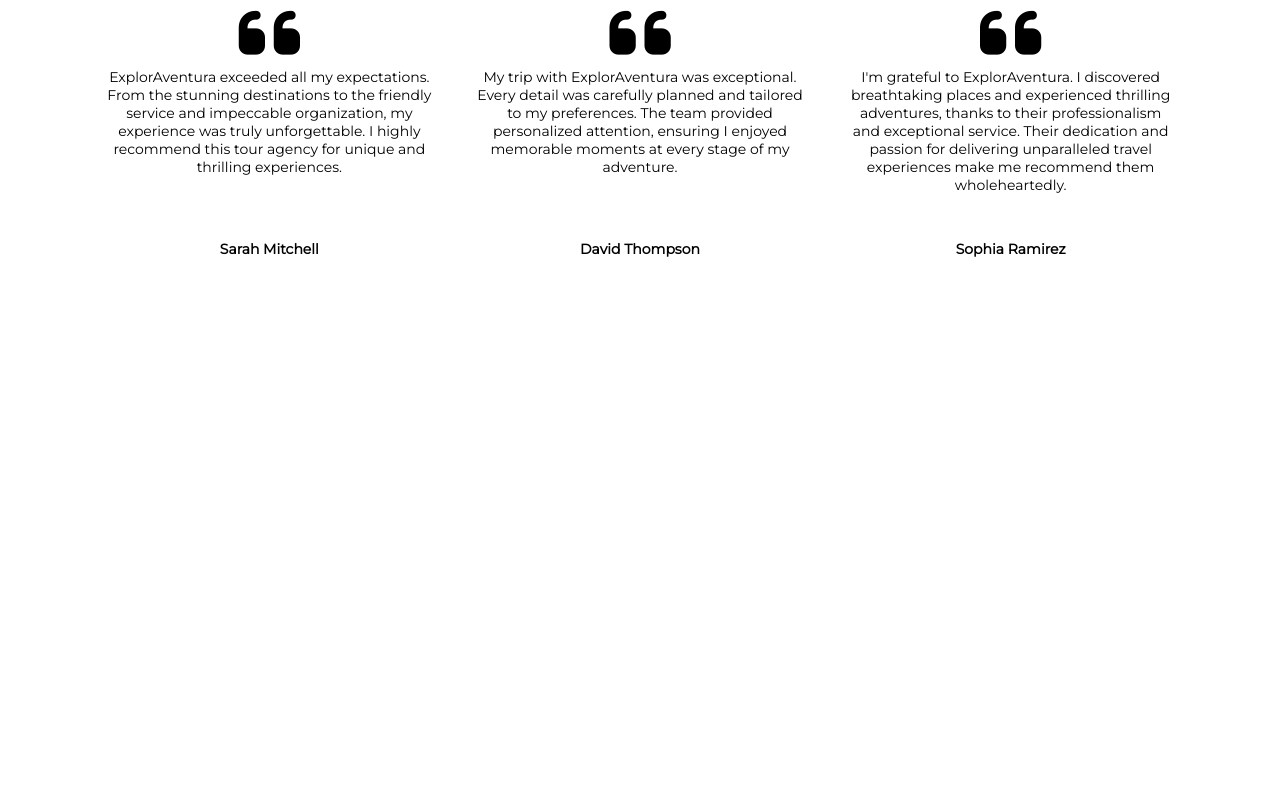
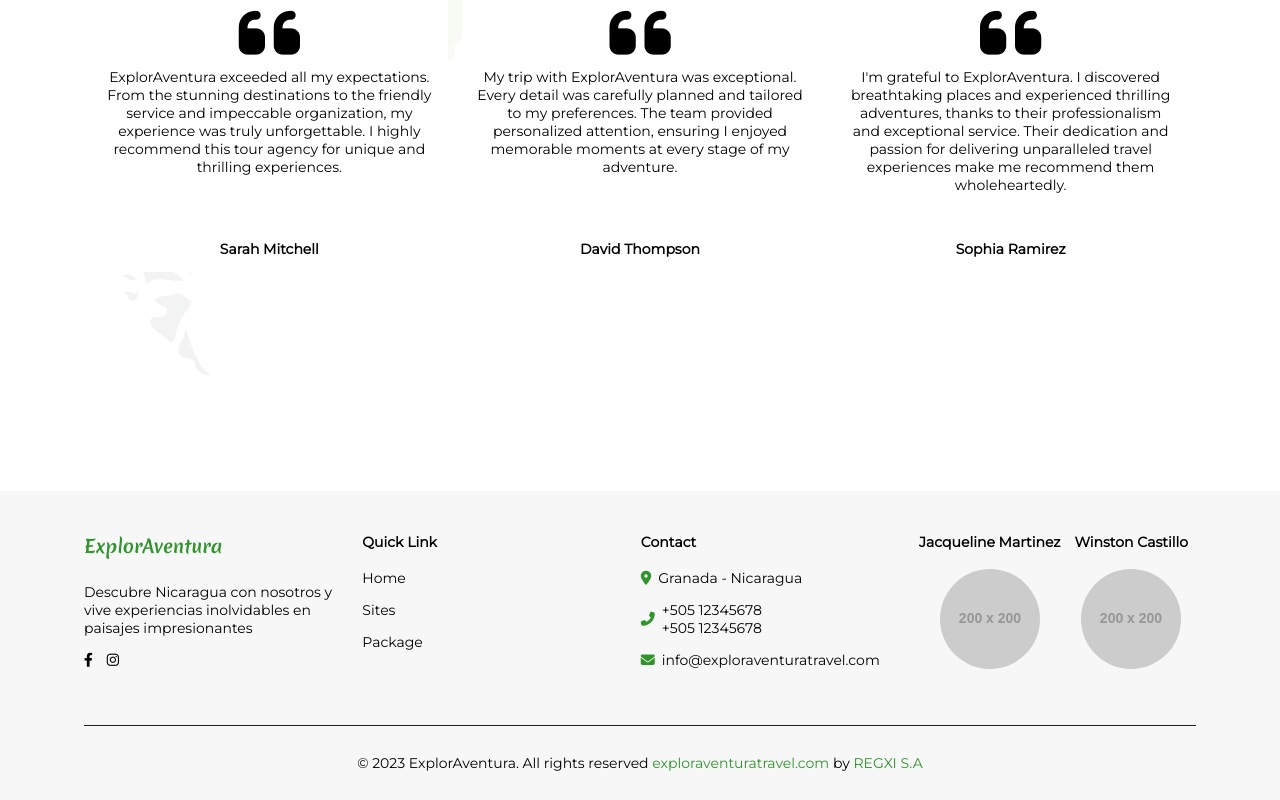
Before and after one commit to REGXI/ExplorAventura, a React (Vite) app: page / in a window 1280 px wide. Shown: the part 2431-3231 px from the top of the page. Before the commit the page ends 2922 px from the top, so only its background shows below. Built offline with nearby package versions, Linux system fonts and the light colour scheme.

Commit message:
feat: adding new footer component

```diff
--- a/src/App.jsx
+++ b/src/App.jsx
@@ -1,5 +1,6 @@
 import { Route, Routes } from 'react-router-dom'
 import Header from './components/Header'
+import Footer from './components/Footer'
 import './App.css'
 
 import HomePage from './pages/home'
@@ -15,6 +16,8 @@ function App() {
         <Route path="/package" element={<div>package</div>} />
         <Route path="/contact" element={<div>Contact</div>} />
       </Routes>
+
+      <Footer />
     </div>
   )
 }
--- /dev/null
+++ b/src/components/Footer/index.jsx
@@ -0,0 +1,89 @@
+import './index.scss'
+import { useTranslation } from 'react-i18next'
+import { Link } from 'react-router-dom'
+export default function Footer() {
+  const { t } = useTranslation()
+
+  // return current year
+  const currentYear = new Date().getFullYear()
+
+  return (
+    <footer className="footer">
+      <div className="footer-content">
+        <section className="summary">
+          <h3>ExplorAventura</h3>
+          <div>
+            <p>{t('footer.summary')}</p>
+          </div>
+
+          <div className="social">
+            <a href="https://www.facebook.com/ExplorAventura-Travel-101501368925201">
+              <i className="fab fa-facebook-f" />
+            </a>
+            <a href="https://www.instagram.com/exploraventura_travel/">
+              <i className="fab fa-instagram" />
+            </a>
+          </div>
+        </section>
+
+        <section className="quick-link">
+          <h3>{t('general.quick-link')}</h3>
+          <ul>
+            <li>
+              <Link to="/">{t('navigation.home')}</Link>
+            </li>
+            <li>
+              <Link to="/sites">{t('navigation.sites')}</Link>
+            </li>
+            <li>
+              <Link to="/package">{t('navigation.package')}</Link>
+            </li>
+          </ul>
+        </section>
+
+        <section className="contact">
+          <h3>{t('general.contact')}</h3>
+          <ul>
+            <li>
+              <i className="fas fa-map-marker-alt" />{' '}
+              <span>Granada - Nicaragua</span>
+            </li>
+            <li>
+              <i className="fas fa-phone-alt" />{' '}
+              <p>
+                <span>+505 12345678</span>
+                <br />
+                <span>+505 12345678</span>
+              </p>
+            </li>
+            <li>
+              <i className="fas fa-envelope" />{' '}
+              <span> info@exploraventuratravel.com </span>
+            </li>
+          </ul>
+        </section>
+
+        <section className="executive">
+          <div>
+            <h3>Jacqueline Martinez</h3>
+
+            <img src="https://via.placeholder.com/200" alt="Jacqueline" />
+          </div>
+          <div>
+            <h3>Winston Castillo</h3>
+
+            <img src="https://via.placeholder.com/200" alt="Winston" />
+          </div>
+        </section>
+      </div>
+
+      <div className="footer-copyright">
+        <p>
+          © {currentYear} ExplorAventura. {t('footer.all-rights-reserved')}{' '}
+          <a href="">exploraventuratravel.com</a> {t('general.by')}{' '}
+          <a href="">REGXI S.A</a>
+        </p>
+      </div>
+    </footer>
+  )
+}
--- /dev/null
+++ b/src/components/Footer/index.scss
@@ -0,0 +1,92 @@
+@use '../../scss/index' as *;
+
+.footer {
+  background: #f7f7f7;
+  padding: $padding-desktop;
+
+  ul {
+    list-style: none;
+    a {
+      text-decoration: none;
+      color: $black;
+    }
+
+    li {
+      margin-bottom: 1em;
+    }
+  }
+
+  .footer-content {
+    padding: 3em 0;
+    display: flex;
+    justify-content: space-between;
+    height: 100%;
+    gap: 2em;
+
+    section {
+      display: flex;
+      flex-direction: column;
+      width: calc(100% / 4 - 1em);
+      h3 {
+        margin-bottom: 1.3em;
+      }
+
+      i {
+        color: $pri-color;
+      }
+    }
+
+    .summary {
+      h3 {
+        font-family: 'Merienda-Bold';
+        color: $pri-color;
+        font-size: 1.3em;
+      }
+
+      .social {
+        margin-top: 1em;
+        a {
+          margin-right: 1em;
+          i {
+            color: $black;
+          }
+        }
+      }
+    }
+
+    .contact {
+      li {
+        display: flex;
+        align-items: center;
+        gap: 0.5em;
+      }
+    }
+
+    .executive {
+      flex-direction: row;
+      width: calc(100% / 4 + 1em);
+      gap: 1em;
+      text-align: center;
+      img {
+        width: 100px;
+        height: 100px;
+        border-radius: 50%;
+        object-fit: cover;
+      }
+    }
+  }
+
+  .footer-copyright {
+    text-align: center;
+    padding: 2em 0;
+    border-top: 1px solid #222;
+
+    a {
+      color: $pri-color;
+      text-decoration: none;
+      &:hover {
+        text-decoration: underline;
+      }
+    }
+  }
+}
--- a/src/translations/en/global.json
+++ b/src/translations/en/global.json
@@ -1,4 +1,9 @@
 {
+  "general": {
+    "by": "by",
+    "quick-link": "Quick Link",
+    "contact": "Contact"
+  },
   "navigation": {
     "home": "Home",
     "sites": "Sites",
@@ -6,6 +11,10 @@
     "package": "Package",
     "contact": "Contact",
     "language": "Language"
+  },
+  "footer": {
+    "all-rights-reserved": "All rights reserved",
+    "summary": "Descubre Nicaragua con nosotros y vive experiencias inolvidables en paisajes impresionantes"
   },
   "home": {
     "home-description": "Explore Nicaragua: where the unknown is found with adventure. Immerse yourself in a unique journey, guided by local experts who will show you the best secrets country guards. Are you ready to live an experience? unforgettable? Join ExplorAventura and unleash your exploring spirit",
```
